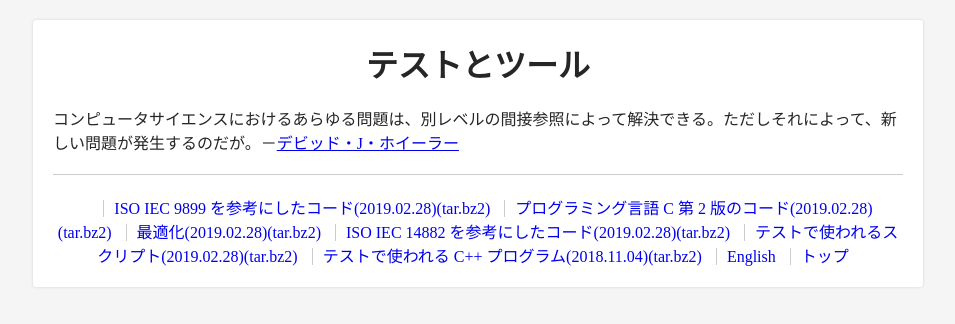
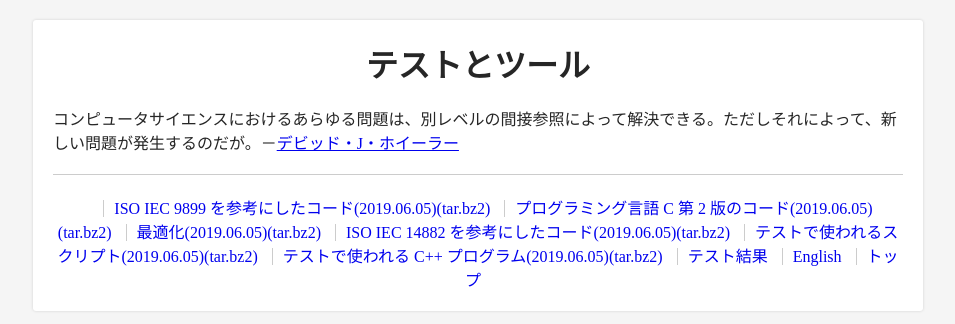
Before and after one commit to KeiHasegawa/test_tool, a plain HTML site: page index.html in a window 1280 px wide. Shown: the whole page, without its empty margins (162-1117 px from the left). Drawn offline with Linux system fonts and the light colour scheme.

Commit message:
add result

```diff
--- a/index.html
+++ b/index.html
@@ -116,12 +116,13 @@ border-left:none;
 <h1 class="userDefaultHdrTxt">テストとツール</h1>
 <p class="userDefaultLeadTxt">コンピュータサイエンスにおけるあらゆる問題は、別レベルの間接参照によって解決できる。ただしそれによって、新しい問題が発生するのだが。－<a href="https://ja.wikipedia.org/wiki/%E3%83%87%E3%83%93%E3%83%83%E3%83%89%E3%83%BB%E3%83%9B%E3%82%A4%E3%83%BC%E3%83%A9%E3%83%BC">デビッド・J・ホイーラー</p>
 <div class="userDefaultLinkTxt">
-  <a href="ISO_IEC_9899.tar.bz2">ISO IEC 9899 を参考にしたコード(2019.02.28)(tar.bz2)</a>
-<a href="C2nd.tar.bz2">プログラミング言語 C 第 2 版のコード(2019.02.28)(tar.bz2)</a>
-<a href="optimization.tar.bz2">最適化(2019.02.28)(tar.bz2)</a>
-  <a href="ISO_IEC_14882.tar.bz2">ISO IEC 14882 を参考にしたコード(2019.02.28)(tar.bz2)</a>
-<a href="bin.tar.bz2">テストで使われるスクリプト(2019.02.28)(tar.bz2)</a>
-<a href="test_tool.tar.bz2">テストで使われる C++ プログラム(2018.11.04)(tar.bz2)</a>
+  <a href="ISO_IEC_9899.tar.bz2">ISO IEC 9899 を参考にしたコード(2019.06.05)(tar.bz2)</a>
+<a href="C2nd.tar.bz2">プログラミング言語 C 第 2 版のコード(2019.06.05)(tar.bz2)</a>
+<a href="optimization.tar.bz2">最適化(2019.06.05)(tar.bz2)</a>
+  <a href="ISO_IEC_14882.tar.bz2">ISO IEC 14882 を参考にしたコード(2019.06.05)(tar.bz2)</a>
+<a href="bin.tar.bz2">テストで使われるスクリプト(2019.06.05)(tar.bz2)</a>
+<a href="test_tool.tar.bz2">テストで使われる C++ プログラム(2019.06.05)(tar.bz2)</a>
+<a href="result.txt">テスト結果</a>
 <a href="index_e.html">English</a>
 <a href="http://khasegawa.html.xdomain.jp/index.html">トップ</a>
 </div>
```
Also changed, not shown: index_e.html (+7 -6 lines), result.txt (added).
